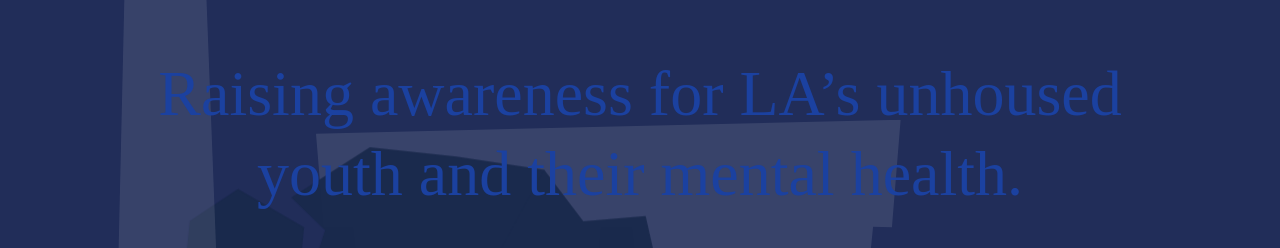
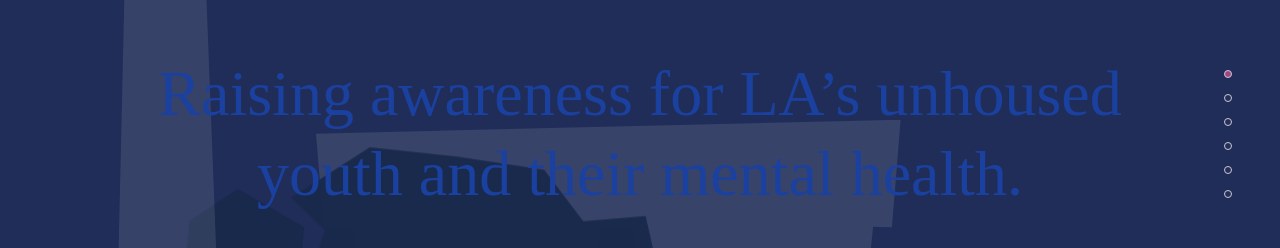
Before and after one commit to reddoorla/la-homelessness-initiative, a SvelteKit app: page / in a window 1280 px wide. Shown: the part 266-514 px from the top of the page. Built offline with nearby package versions, Linux system fonts and the light colour scheme; some icons are missing; a web font is replaced by a local one.

Commit message:
added navigation

```diff
--- a/src/routes/+page.svelte
+++ b/src/routes/+page.svelte
@@ -140,15 +140,22 @@ $:{
         setTimeout(()=>toThirtyEight.set(38), 500);
 
         //for frame 3
-        bgColor.set("mental-health-purple")
+
     }
     else if($activeFrame===3){
         setTimeout(()=>toSixtyNine.set(69), 500);
+        bgColor.set("mental-health-purple")
 
     }else{
         toThirtyEight.set(0)
         toSixtyNine.set(0)
+        isFrameThreeStarted = false;
+    isFrameThreeFinished = false;
     }
+}
+
+const setToFrameTwo = () => {
+    activeFrame.set(2)
 }
 
 // frame three
@@ -162,6 +169,12 @@ const runFrameThree = () => {
     }, 3000)
 }
 
+const setToFrameThree = () =>{
+    bgColor.set("mental-health-purple")
+
+    activeFrame.set(3)
+}
+
 
 
 //frame four
@@ -171,6 +184,17 @@ let isMythTwo=false;
 let isMythTwoBusted=false;
 let isMythThree=false;
 let isMythThreeBusted = false;
+
+const setToFrameFour = () => {
+    isMythOne=false;
+    isMythOneBusted=false;
+    isMythTwo=false;
+    isMythTwoBusted=false;
+    isMythThree=false;
+    isMythThreeBusted = false;
+
+    activeFrame.set(4)
+}
 
 $:{
 
@@ -198,15 +222,24 @@ const crackOpenEase = (t:number) =>{
 
 ///frame 5
 
+
+
 const runFrameFive = () =>{
     bgColor.set('day');
     activeFrame.set(5);
 
 }
 
+const setFrameFive = runFrameFive;
+
 //frame 6
 
 let activeFeature = 0;
+
+const setToFrameSix = () => {
+    activeFeature = 0 ;
+    activeFrame.set(6)
+}
 
 
 
@@ -276,6 +309,15 @@ const resetToFrameOne  = () => {
                 <img class="h-6" src={lifePreserver} alt="life preserver" />
             </span>
         </button>
+    </div>
+    <div class="w-2 gap-4 flex flex-col absolute right-12 top-1/2 -translate-y-1/2 z-50">
+        <button class="w-2 h-2 rounded-full border-white border-[1px] bg-pink opacity-75 hover:bg-opacity-100 cursor-pointer transition {$activeFrame===1?"bg-opacity-100":"bg-opacity-5"}" on:click={resetToFrameOne}></button>
+        <button class="w-2 h-2 rounded-full border-white border-[1px] bg-pink opacity-75 hover:bg-opacity-100 cursor-pointer transition {$activeFrame===2?"bg-opacity-100":"bg-opacity-5"}" on:click={setToFrameTwo}></button>
+        <button class="w-2 h-2 rounded-full border-white border-[1px] bg-pink opacity-75 hover:bg-opacity-100 cursor-pointer transition {$activeFrame===3?"bg-opacity-100":"bg-opacity-5"}" on:click={setToFrameThree}></button>
+        <button class="w-2 h-2 rounded-full border-white border-[1px] bg-pink opacity-75 hover:bg-opacity-100 cursor-pointer transition {$activeFrame===4?"bg-opacity-100":"bg-opacity-5"}" on:click={setToFrameFour}></button>
+        <button class="w-2 h-2 rounded-full border-white border-[1px] bg-pink opacity-75 hover:bg-opacity-100 cursor-pointer transition {$activeFrame===5?"bg-opacity-100":"bg-opacity-5"}" on:click={setFrameFive}></button>
+        <button class="w-2 h-2 rounded-full border-white border-[1px] bg-pink opacity-75 hover:bg-opacity-100 cursor-pointer transition {$activeFrame===6?"bg-opacity-100":"bg-opacity-5"}" on:click={setToFrameSix}></button>
+
     </div>
         <Panel frame={1}>
             <div class="w-full h-full relative {isFrameOneStarted ? 'cursor-default' : ''} transition-colors ease-linear" style="background-color:{COLOR_KEY[$bgColor]}; transition-duration:{1000*FRAME_SPEED}ms" >
```
